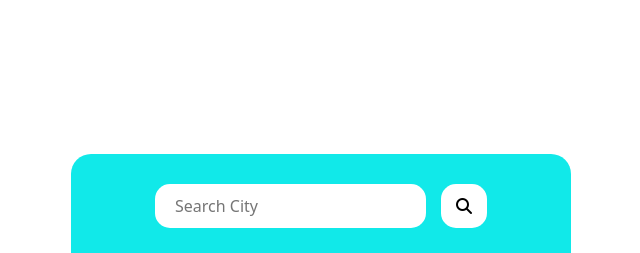
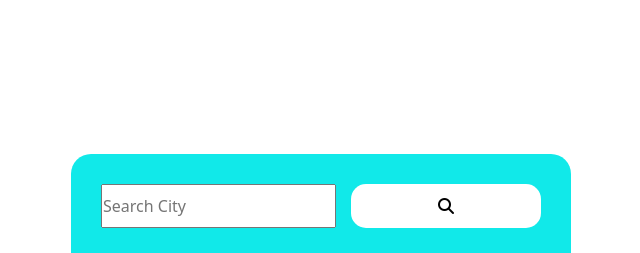
Before and after one commit to shourovsoron/weather_app, a plain HTML site: page index.html in a window 1280 px wide. Shown: the top 253 px of the page, without its empty margins (319-959 px from the left). Drawn offline with nearby package versions, Linux system fonts and the light colour scheme.

Commit message:
second commit

```diff
--- a/index.html
+++ b/index.html
@@ -3,7 +3,7 @@
 <head>
     <meta charset="UTF-8">
     <meta name="viewport" content="width=device-width, initial-scale=1.0">
-    <title>Document</title>
+    <title>weather App</title>
 
     <!-- Bootstrap -->
     <link href="https://cdn.jsdelivr.net/npm/bootstrap@5.3.3/dist/css/bootstrap.min.css" rel="stylesheet" integrity="sha384-QWTKZyjpPEjISv5WaRU9OFeRpok6YctnYmDr5pNlyT2bRjXh0JMhjY6hW+ALEwIH" crossorigin="anonymous">
@@ -23,10 +23,8 @@
     <div class="wrapper">
         <div class="container">
             <div class="search-area">
-                <div class="search-box-area ">
-                    <input class="search-input" type="text" placeholder="Search City">
+                <input class="search-input" type="text" placeholder="Search City">
 
-                </div>
                 <button class="search-btn"><i class="fa-solid fa-magnifying-glass"></i> </button>
             </div>
             <h3 class="city_name">kolkata </h3>
--- a/style.css
+++ b/style.css
@@ -26,16 +26,19 @@
     display: flex;
     justify-content: center;
     align-items: stretch;
+    flex-wrap: wrap;
     gap: 15px;
 }
 
-.search-box-area input{
+search-input {
     padding: 10px 20px;
     border: none;
     outline: none;
     border-radius: 15px;
-
-
+    flex-grow: 1;
+    width: 100%;
+    flex-shrink: 1;
+    flex-basis: 179px;
 }
 .search-btn{
     padding: 10px 15px;
@@ -43,6 +46,10 @@
     outline: none;
     background: #fff;
     border-radius: 15px;
+    flex-grow: 1;
+    flex-shrink: 1;
+    flex-basis: 40px;
+
 }
 
 .city_name{
```
